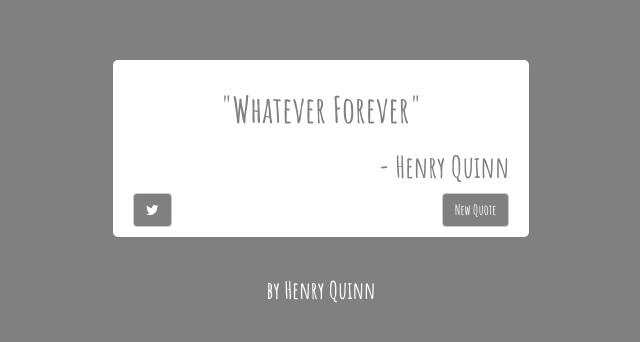
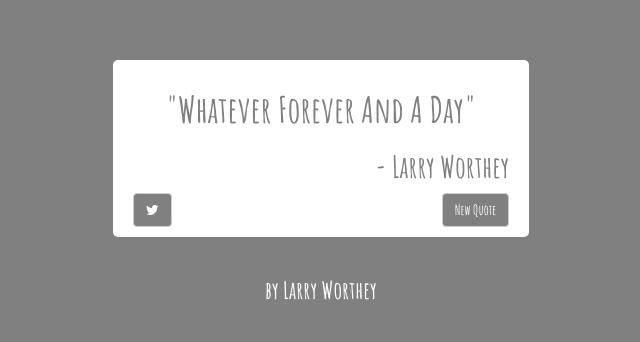
Before and after one commit to Quinncuatro/RandomTravelQuotes, a plain HTML site: page index.html in a window 1280 px wide. Shown: the part 132-474 px from the top of the page, without its empty margins (319-959 px from the left). Drawn offline with Linux system fonts and the light colour scheme.

Commit message:
Another update

```diff
--- a/index.html
+++ b/index.html
@@ -13,8 +13,8 @@
   <div class="container-fluid">
     <div class="col-md-4"></div>
     <div class="col-md-4 quoteBox">
-      <h1 class="quote text-center">"Whatever Forever"</h1>
-      <h2 class="name text-right">- Henry Quinn</h2>
+      <h1 class="quote text-center">"Whatever Forever And A Day"</h1>
+      <h2 class="name text-right">- Larry Worthey</h2>
       <div class="row">
         <div class="col-md-6 text-left">
           <a class="btn btn-default" target="_blank">
@@ -29,7 +29,7 @@
     <div class="col-md-4"></div>
   </div>
   <br>
-  <h3 class="text-center">by Henry Quinn</h3>
+  <h3 class="text-center">by Larry Worthey</h3>
 </body>
     <script src='js/jquery/jquery-2.2.2.min.js'></script>
     <script src="js/index.js"></script>
```
